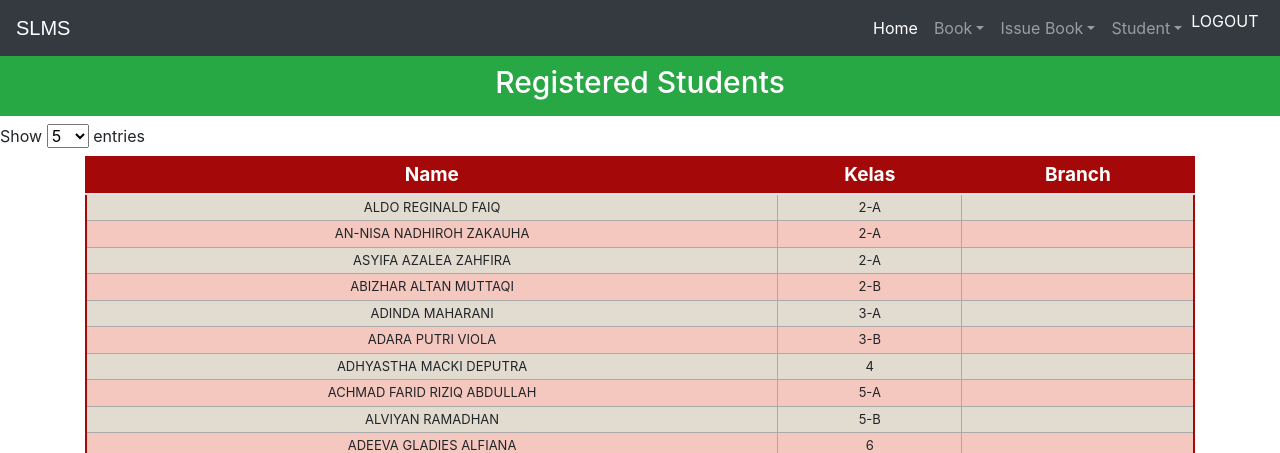
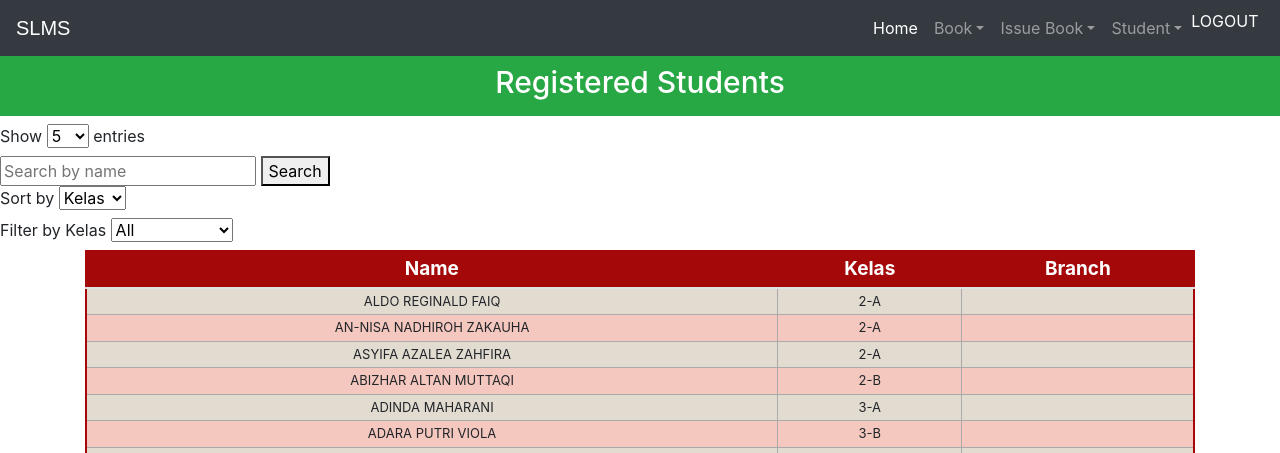
Before and after one commit to RayanggaFA/Library-Management, a Django app: template templates/library/viewstudent.html in a window 1280 px wide. Shown: the top 453 px of the page. Run offline with Django 3.2, Linux system fonts and the light colour scheme; data comes from the database, SQL or seed files in the repository; tables that the repository leaves empty hold one stand-in row (values such as "Sample post"); the template is opened without the code that fills it: values that come from a table or form of the project are taken from there, most other values are stand-ins (such as "Sample title", 1, 10 or a date in 2020); some libraries are stand-ins or nearby versions.

Commit message:
Added sort, search, and filter

```diff
--- a/templates/library/viewstudent.html
+++ b/templates/library/viewstudent.html
@@ -72,6 +72,38 @@
         entries
     </form>
 
+    <form method="get">
+        <input type="text" name="search" placeholder="Search by name" value="{{ search_query }}">
+        <button type="submit">Search</button>
+        <input type="hidden" name="items_per_page" value="{{ items_per_page }}">
+        <input type="hidden" name="sort_by" value="{{ sort_by }}">
+        <input type="hidden" name="kelas" value="{{ kelas_filter }}">
+    </form>
+
+    <form method="get">
+        <label for="sort_by">Sort by</label>
+        <select name="sort_by" id="sort_by" onchange="this.form.submit()">
+            <option value="Kelas" {% if sort_by == 'Kelas' %}selected{% endif %}>Kelas</option>
+            <option value="user__first_name" {% if sort_by == 'user__first_name' %}selected{% endif %}>Name</option>
+        </select>
+        <input type="hidden" name="items_per_page" value="{{ items_per_page }}">
+        <input type="hidden" name="search" value="{{ search_query }}">
+        <input type="hidden" name="kelas" value="{{ kelas_filter }}">
+    </form>
+
+    <form method="get">
+        <label for="kelas">Filter by Kelas</label>
+        <select name="kelas" id="kelas" onchange="this.form.submit()">
+            <option value="">All</option>
+            {% for kelas in kelas_list %}
+                <option value="{{ kelas }}" {% if kelas_filter == kelas %}selected{% endif %}>{{ kelas }}</option>
+            {% endfor %}
+        </select>
+        <input type="hidden" name="items_per_page" value="{{ items_per_page }}">
+        <input type="hidden" name="search" value="{{ search_query }}">
+        <input type="hidden" name="sort_by" value="{{ sort_by }}">
+    </form>
+
     {% if students %}
     <div class="container">
         <table class="table table-hover table-condensed table-striped table-bordered redTable">
@@ -87,13 +119,13 @@
                     <td colspan="3">
                         <div class="links">
                             {% if students.has_previous %}
-                                <a href="?page=1&items_per_page={{ items_per_page }}">First</a>
-                                <a href="?page={{ students.previous_page_number }}&items_per_page={{ items_per_page }}">Previous</a>
+                                <a href="?page=1&items_per_page={{ items_per_page }}&sort_by={{ sort_by }}&search={{ search_query }}&kelas={{ kelas_filter }}">First</a>
+                                <a href="?page={{ students.previous_page_number }}&items_per_page={{ items_per_page }}&sort_by={{ sort_by }}&search={{ search_query }}&kelas={{ kelas_filter }}">Previous</a>
                             {% endif %}
                             <span>Page {{ students.number }} of {{ students.paginator.num_pages }}</span>
                             {% if students.has_next %}
-                                <a href="?page={{ students.next_page_number }}&items_per_page={{ items_per_page }}">Next</a>
-                                <a href="?page={{ students.paginator.num_pages }}&items_per_page={{ items_per_page }}">Last</a>
+                                <a href="?page={{ students.next_page_number }}&items_per_page={{ items_per_page }}&sort_by={{ sort_by }}&search={{ search_query }}&kelas={{ kelas_filter }}">Next</a>
+                                <a href="?page={{ students.paginator.num_pages }}&items_per_page={{ items_per_page }}&sort_by={{ sort_by }}&search={{ search_query }}&kelas={{ kelas_filter }}">Last</a>
                             {% endif %}
                         </div>
                     </td>
```
Also changed, not shown: library/views.py (+42 -2 lines), templates/library/viewbook.html (+17 -6 lines).
